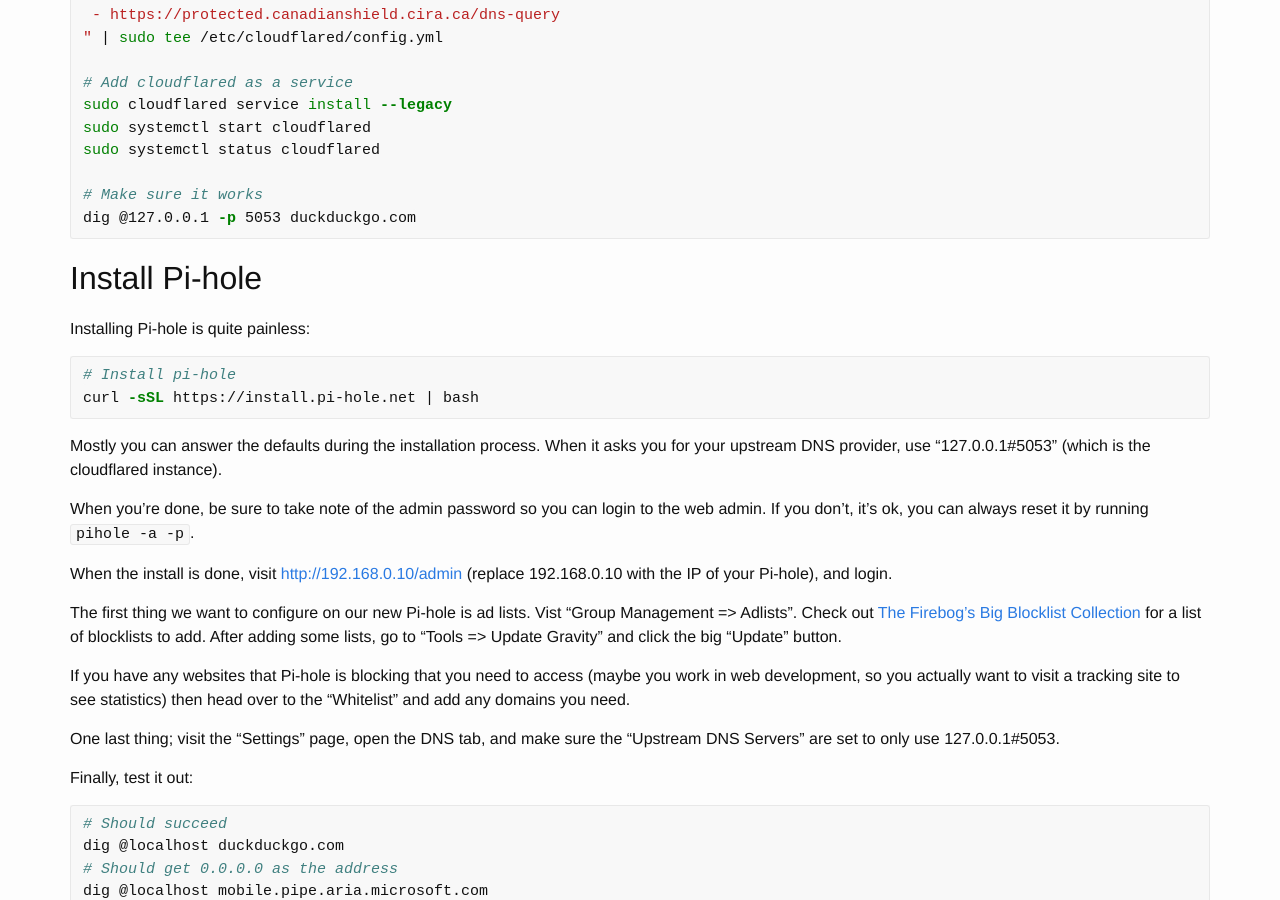
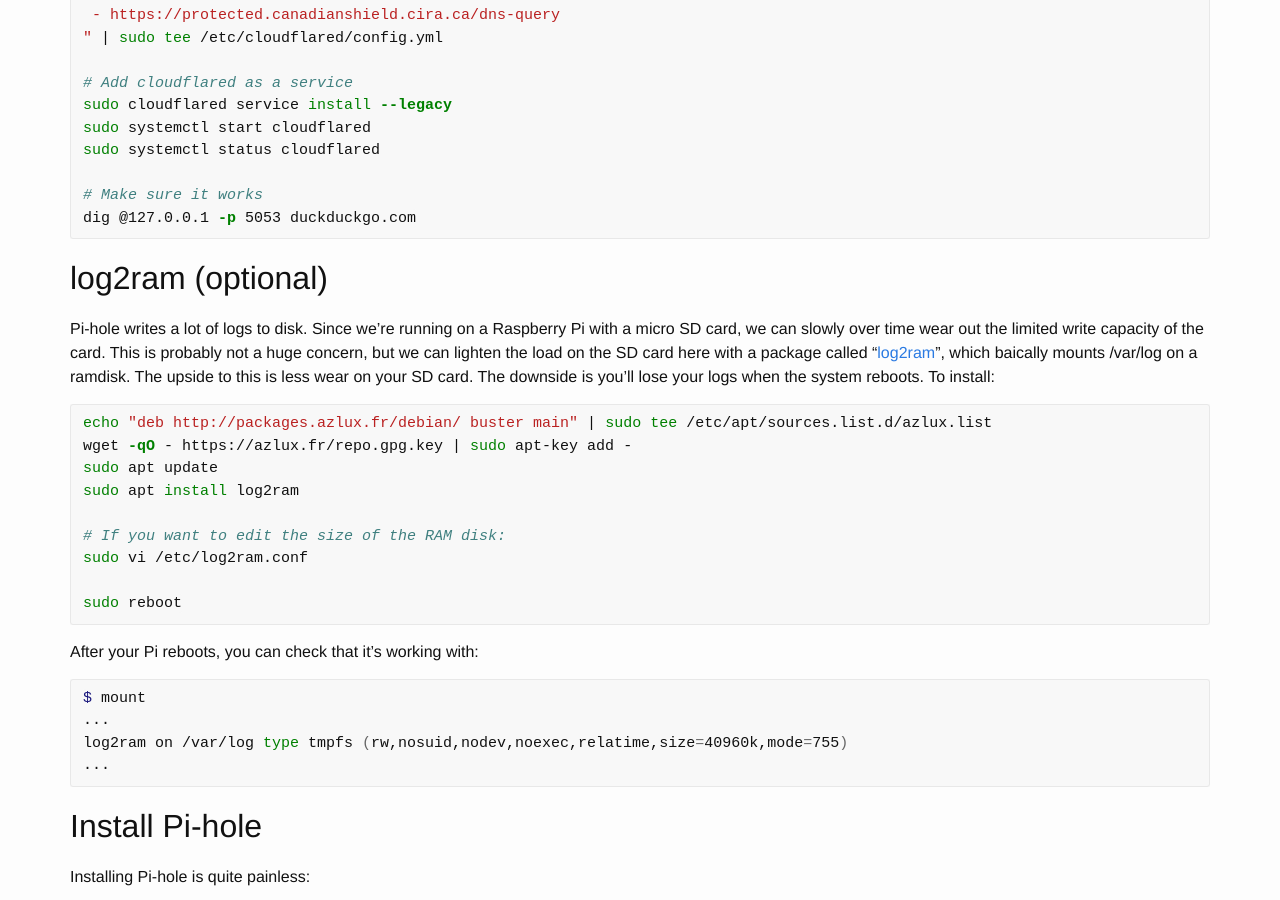
Before and after one commit to jwalton/thedreaming.org, a Jekyll site: the page built from _posts/2020-11-07-pihole.md, in a window 1280 px wide and 900 px high, scrolled down 3444 px. Built offline with Jekyll 4.4.1, drawn with Linux system fonts in a browser that asks for light colours; comment, search, counter and statistics services are not loaded.

Commit message:
docs(pihole): Add details about installing log2ram.

````diff
--- a/_posts/2020-11-07-pihole.md
+++ b/_posts/2020-11-07-pihole.md
@@ -128,6 +128,31 @@
 dig @127.0.0.1 -p 5053 duckduckgo.com
 ```
 
+## log2ram (optional)
+
+Pi-hole writes a lot of logs to disk.  Since we're running on a Raspberry Pi with a micro SD card, we can slowly over time wear out the limited write capacity of the card.  This is probably not a huge concern, but we can lighten the load on the SD card here with a package called "[log2ram](https://github.com/azlux/log2ram)", which baically mounts /var/log on a ramdisk.  The upside to this is less wear on your SD card.  The downside is you'll lose your logs when the system reboots.  To install:
+
+```sh
+echo "deb http://packages.azlux.fr/debian/ buster main" | sudo tee /etc/apt/sources.list.d/azlux.list
+wget -qO - https://azlux.fr/repo.gpg.key | sudo apt-key add -
+sudo apt update
+sudo apt install log2ram
+
+# If you want to edit the size of the RAM disk:
+sudo vi /etc/log2ram.conf
+
+sudo reboot
+```
+
+After your Pi reboots, you can check that it's working with:
+
+```sh
+$ mount
+...
+log2ram on /var/log type tmpfs (rw,nosuid,nodev,noexec,relatime,size=40960k,mode=755)
+...
+```
+
 ## Install Pi-hole
 
 Installing Pi-hole is quite painless:
````
